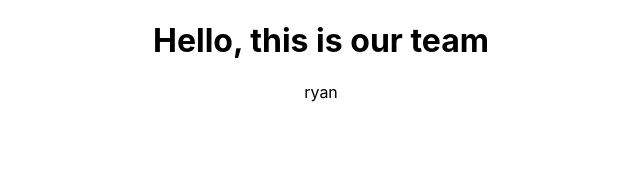
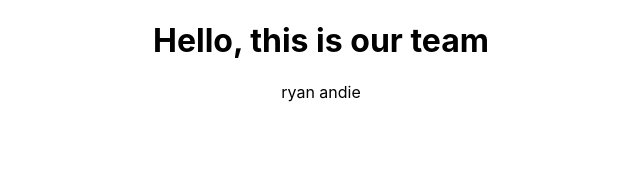
Before and after one commit to jaackie25/group-github-lab, a React (Create React App) app: page / in a window 1280 px wide. Shown: the top 172 px of the page, without its empty margins (319-959 px from the left). Built offline with nearby package versions, Linux system fonts and the light colour scheme.

Commit message:
andie name added

```diff
--- a/src/components/About.jsx
+++ b/src/components/About.jsx
@@ -2,6 +2,7 @@ export default function About() {
   return (
     <div>
       ryan
+      andie
     </div>
   )
 }
```
